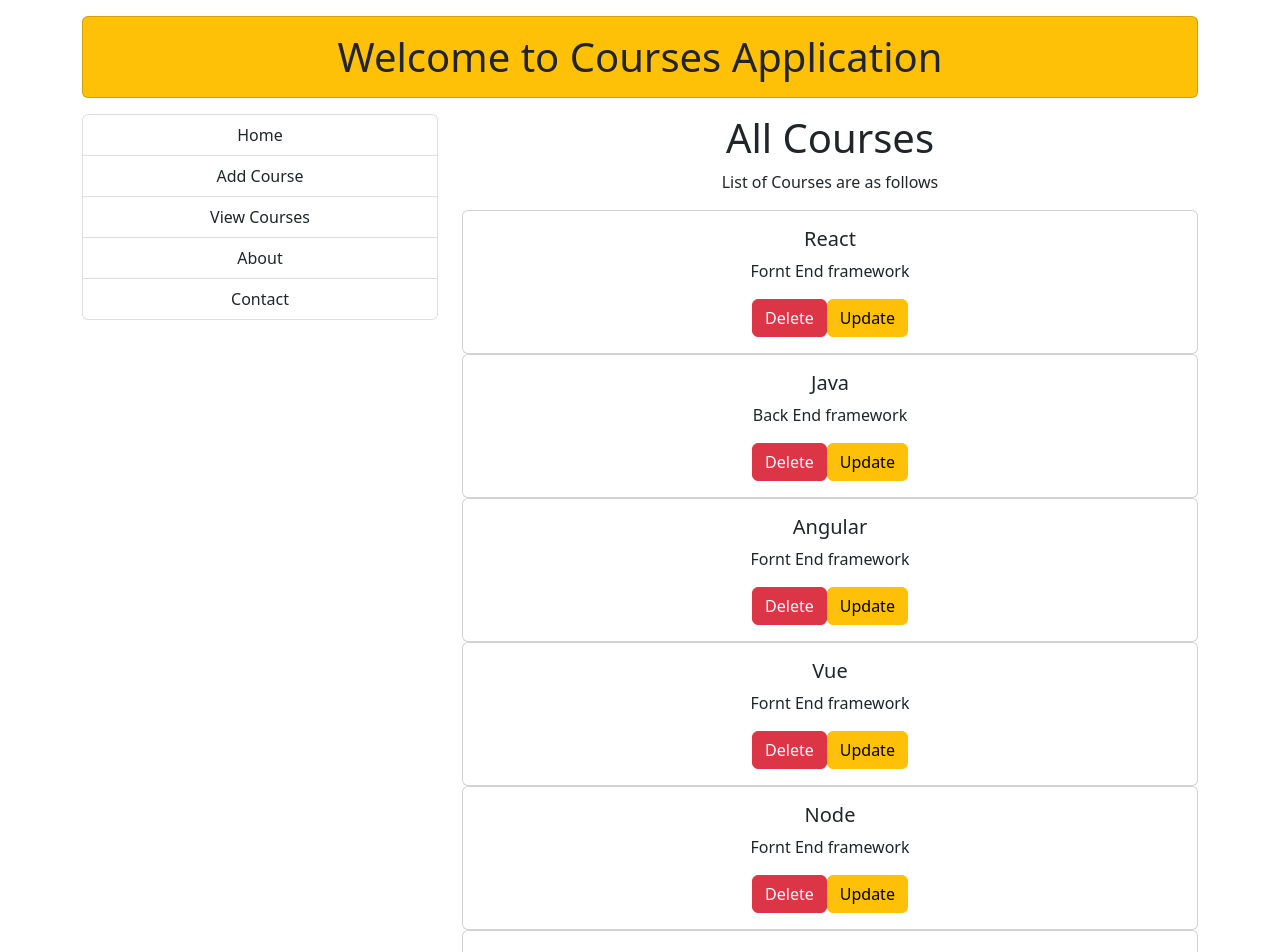
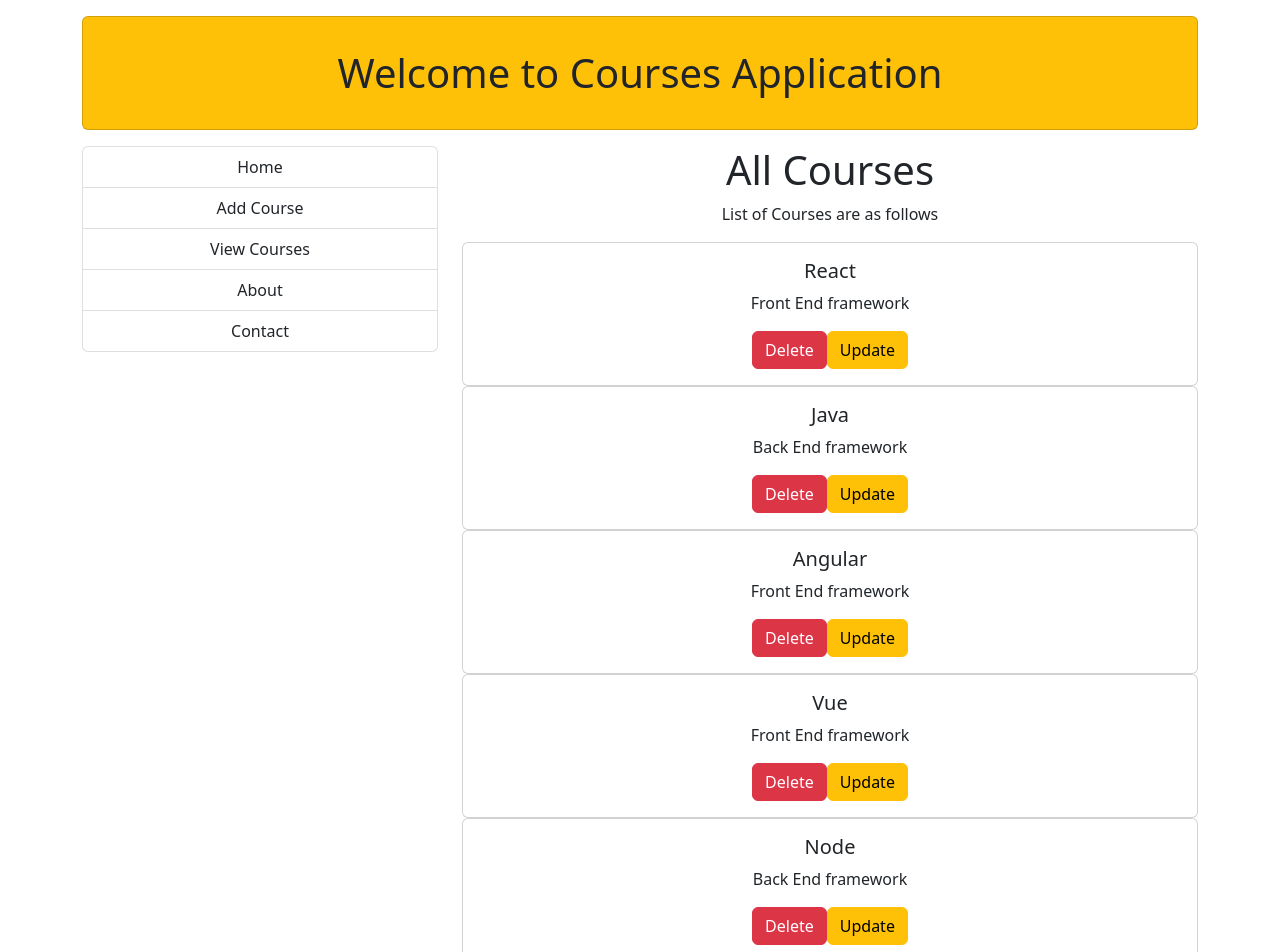
Before and after one commit to Madhur-Jatiya/Course-App-React, a React (Create React App) app in the folder front end/: page /view-courses in a window 1280 px wide. Shown: the top 952 px of the page. Built offline with nearby package versions, Linux system fonts and the light colour scheme.

Commit message:
all js error solve

```diff
--- a/front end/src/MyComponents/Allcourses.js
+++ b/front end/src/MyComponents/Allcourses.js
@@ -1,32 +1,34 @@
-import React from "react";
+import React, { useState, useEffect } from "react";
 import Course from "./Course";
-import { useState, useEffect } from "react";
 
 const Allcourses = () => {
-
   useEffect(() => {
     document.title = "All Courses || Madhurmoms";
-    })
+  });
 
   const [courses, setCourses] = useState([
-        { title: "React", description: "Fornt End framework" },
-        { title: "Java", description: "Back End framework" },
-        { title: "Angular", description: "Fornt End framework" },
-        { title: "Vue", description: "Fornt End framework" },
-        { title: "Node", description: "Fornt End framework" },
-        { title: "Express", description: "Fornt End framework" },
-        { title: "MongoDB", description: "Fornt End framework" },
-    ])
+    { id: 1, title: "React", description: "Front End framework" },
+    { id: 2, title: "Java", description: "Back End framework" },
+    { id: 3, title: "Angular", description: "Front End framework" },
+    { id: 4, title: "Vue", description: "Front End framework" },
+    { id: 5, title: "Node", description: "Back End framework" },
+    { id: 6, title: "Express", description: "Back End framework" },
+    { id: 7, title: "MongoDB", description: "Database" },
+  ]);
+
   return (
     <div>
-            <h1> All Courses</h1>
+      <h1>All Courses</h1>
       <p>List of Courses are as follows</p>
-            {
-                courses.length > 0 ? courses.map((item) => (
-                    <Course course={item} />
-                )) : "No Courses are Available"
-            }
+      {courses.length > 0 ? (
+        courses.map((item) => (
+          <Course key={item.id} course={item} />
+        ))
+      ) : (
+        <p>No Courses are Available</p>
+      )}
     </div>
   );
-}
+};
+
 export default Allcourses;
--- a/front end/src/MyComponents/Header.js
+++ b/front end/src/MyComponents/Header.js
@@ -5,10 +5,10 @@ export default function Header() {
   return (
     <div>
       <Card className="my-3 bg-warning">
-                <Card.Text>
+        <Card.Body>
           <h1 className="text-center my-3">Welcome to Courses Application</h1>
-                </Card.Text>
+        </Card.Body>
       </Card>
     </div>
-    )
+  );
 }
--- a/front end/src/MyComponents/Menus.js
+++ b/front end/src/MyComponents/Menus.js
@@ -4,32 +4,37 @@ import { Link } from "react-router-dom";
 const Menus = () => {
   return (
     <ListGroup>
-            <Link className="list-group-item list-group-item-action"
-                action
+      <Link
+        className="list-group-item list-group-item-action"
+        active="true"
         to="/"
       >
         Home
       </Link>
-            <Link className="list-group-item list-group-item-action"
-                action
+      <Link
+        className="list-group-item list-group-item-action"
+        active="true"
         to="/add-course"
       >
         Add Course
       </Link>
-            <Link className="list-group-item list-group-item-action"
-                action
+      <Link
+        className="list-group-item list-group-item-action"
+        active="true"
         to="/view-courses"
       >
         View Courses
       </Link>
-            <Link className="list-group-item list-group-item-action"
-                action
+      <Link
+        className="list-group-item list-group-item-action"
+        active="true"
         to="#"
       >
         About
       </Link>
-            <Link className="list-group-item list-group-item-action"
-                action
+      <Link
+        className="list-group-item list-group-item-action"
+        active="true"
         to="#"
       >
         Contact
```
Lines whose indentation alone changed are shown as unchanged.
